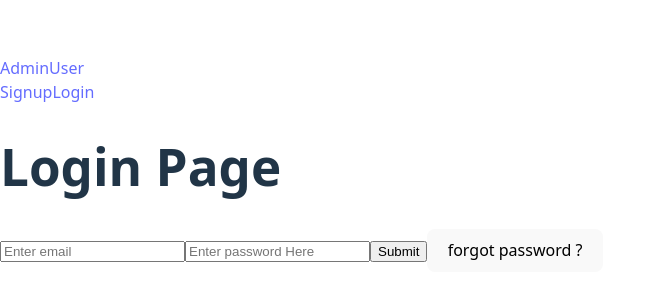
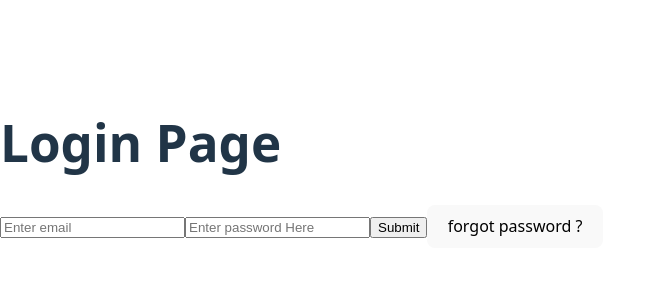
Before and after one commit to rahulnexus2/Ecommerce-AdminPannel, a React (Vite) app in the folder client/: page /admin/login in a window 1280 px wide. Shown: the part 236-536 px from the top of the page, without its empty margins (0-645 px from the left). Built offline with nearby package versions, Linux system fonts and the light colour scheme.

Commit message:
somer outing changes

```diff
--- a/client/Components/AuthNav.jsx
+++ b/client/Components/AuthNav.jsx
@@ -4,8 +4,8 @@ import { Link } from 'react-router-dom'
 const AuthNav = () => {
   return (
     <div>
-      <Link to='/admin/login'>Admin</Link>
-      <Link to='/login'>User</Link>
+      <Link to='/admin/signup'>Admin</Link>
+      <Link to='/user/signup'>User</Link>
 
 
 
--- a/client/Components/PublicNavBar.jsx
+++ b/client/Components/PublicNavBar.jsx
@@ -1,5 +1,5 @@
 import React from 'react'
-import { Link } from 'react-router-dom'
+import { Link} from 'react-router-dom'
 
 const PublicNavBar = () => {
   return (
--- /dev/null
+++ b/client/Pages/Home.jsx
@@ -0,0 +1,13 @@
+import React from 'react'
+
+const Home = () => {
+  return (
+    <div>
+
+      This is home page
+
+    </div>
+  )
+}
+
+export default Home
--- a/client/routes/Approute.jsx
+++ b/client/routes/Approute.jsx
@@ -1,27 +1,25 @@
 import React from 'react'
-import {Routes,Route, Navigate} from 'react-router-dom'
+import {Route,Routes} from 'react-router-dom'
+import Signup from '../Pages/SIgnup'
 import Login from '../Pages/Login'
-import Signup from '../Pages/Signup'
-import PublicLayout from '../Layouts/PublicLayout'
-
+import Home from '../Pages/Home'
 
 const Approute = () => {
   return (
     <div>
-      {/*Public Routes */}
       <Routes>
 
-        <Route element={<PublicLayout/>}>
 
-        <Route path='/'element={<Login/>}/>
-        <Route path='/signup' element={<Signup/>}/>
-        <Route path='/login' element={<Login/>}/>
+      <Route path="/user" >
+      <Route path="signup" element={<Signup/>} />
+      <Route path="login" element={<Login/>} />
+      </Route>
 
+    <Route path="/admin">
+    <Route path="signup" element={<Signup/>}/>
+    <Route path="login" element={<Login/>}/>
+    </Route>
 
-        <Route path='/admin/login' element={<Login/>}/>
-        <Route path='/admin/signup' element={<Signup/>}/>
-
-        </Route>
 
       </Routes>
 
```
